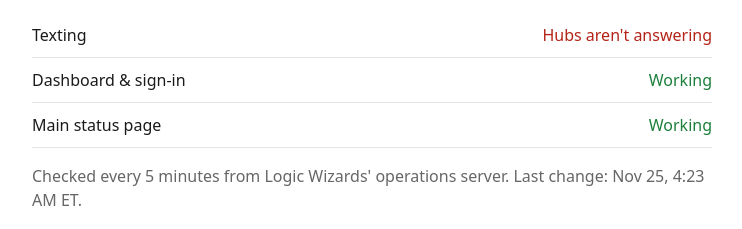
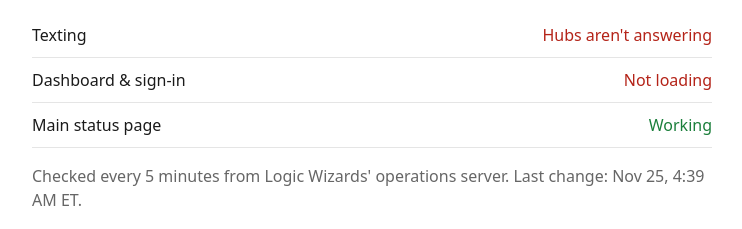
Before and after one commit to thelogicwizards/lwhub-backup-status, a plain HTML site: page index.html in a window 1280 px wide. Shown: the part 166-395 px from the top of the page, without its empty margins (268-1010 px from the left). Drawn offline with Linux system fonts and the light colour scheme.

Commit message:
Status update

```diff
--- a/index.html
+++ b/index.html
@@ -13,8 +13,8 @@ td+td{text-align:right}.ok{color:var(--ok)}.down{color:var(--down)}.unknown,.mut
 <h1>Switchboard status</h1>
 <p class="muted">This is the backup status page, hosted outside Cloudflare so it stays up when the
 <a href="https://switchboard-status.craig-afe.workers.dev">main status page</a> can't. Texts sent to an offline hub aren't lost: they arrive when it's back.</p>
-<table><tr><td>Texting</td><td class='down'>Hubs aren&#x27;t answering</td></tr><tr><td>Dashboard &amp; sign-in</td><td class='ok'>Working</td></tr><tr><td>Main status page</td><td class='ok'>Working</td></tr></table>
-<p class="muted">Checked every 5 minutes from Logic Wizards' operations server. Last change: Nov 25, 4:23 AM ET.</p>
+<table><tr><td>Texting</td><td class='down'>Hubs aren&#x27;t answering</td></tr><tr><td>Dashboard &amp; sign-in</td><td class='down'>Not loading</td></tr><tr><td>Main status page</td><td class='ok'>Working</td></tr></table>
+<p class="muted">Checked every 5 minutes from Logic Wizards' operations server. Last change: Nov 25, 4:39 AM ET.</p>
 <h2>Incidents</h2><p class='muted'>No incidents in the last 14 days.</p>
 <p class="muted">Logic Wizards LLC · support@logicwizards.dev</p>
 </main></body></html>
```
